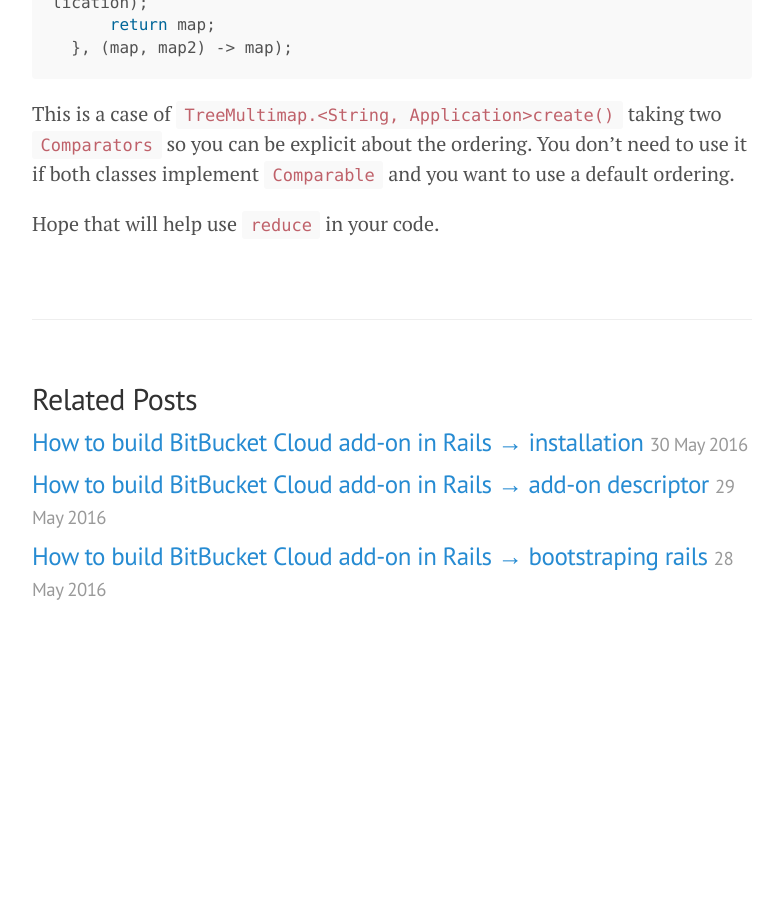
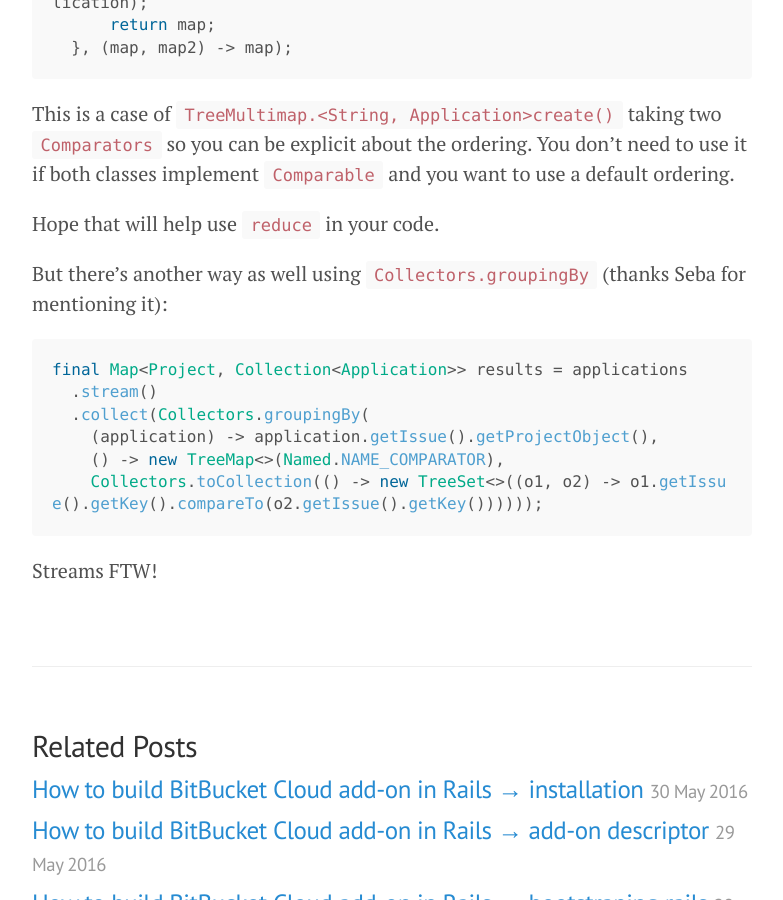
Before and after one commit to pawelniewie/pawelniewiadomski.com, a Jekyll site: the page built from _posts/2016-05-27-using-streams-reduce-to-create-maps.md, in a window 1280 px wide and 900 px high, scrolled down 1192 px. Shown: the whole window, without its empty margins (248-1031 px from the left). Built offline with Jekyll 4.4.1, drawn with Linux system fonts in a browser that asks for light colours; Markdown is read by kramdown in place of the engine named in the settings; comment, search, counter and statistics services are not loaded; before the commit the page ends 1856 px from its top, so only the background shows below that.

Commit message:
added info about Collectors.groupingBy

````diff
--- a/_posts/2016-05-27-using-streams-reduce-to-create-maps.md
+++ b/_posts/2016-05-27-using-streams-reduce-to-create-maps.md
@@ -41,3 +41,16 @@ final TreeMultimap<String, Application> results = applications
 This is a case of `TreeMultimap.<String, Application>create()` taking two `Comparators` so you can be explicit about the ordering. You don't need to use it if both classes implement `Comparable` and you want to use a default ordering.
 
 Hope that will help use `reduce` in your code.
+
+But there's another way as well using `Collectors.groupingBy` (thanks Seba for mentioning it):
+
+```java
+final Map<Project, Collection<Application>> results = applications
+  .stream()
+  .collect(Collectors.groupingBy(
+    (application) -> application.getIssue().getProjectObject(),
+    () -> new TreeMap<>(Named.NAME_COMPARATOR),
+    Collectors.toCollection(() -> new TreeSet<>((o1, o2) -> o1.getIssue().getKey().compareTo(o2.getIssue().getKey())))));
+```
+
+Streams FTW!
````
